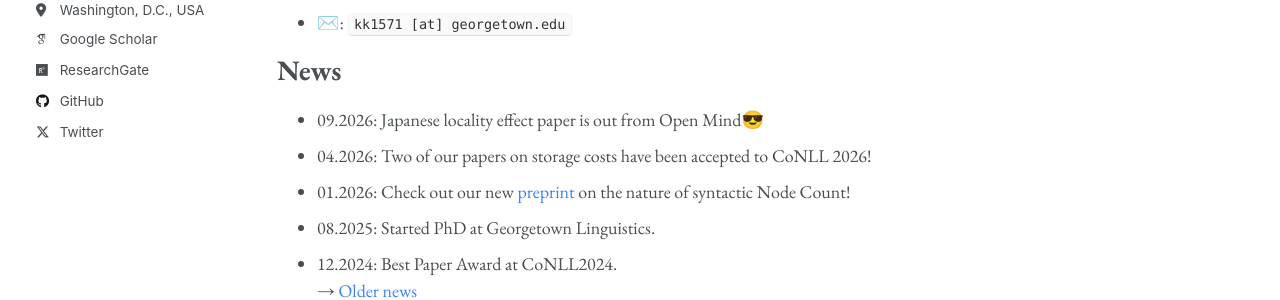
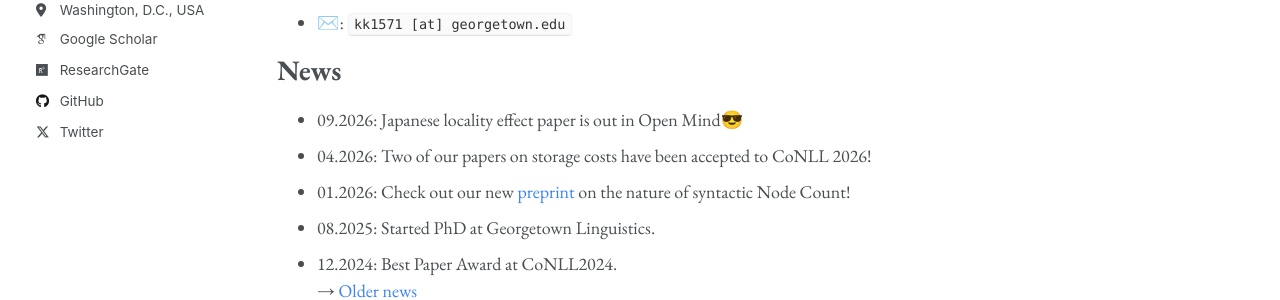
Before and after one commit to kohei-kaji/kohei-kaji.github.io, a Jekyll site: the page built from _pages/about.md, in a window 1280 px wide and 900 px high. Shown: the part 446-746 px from the top of the window. Built offline with Jekyll 4.4.1, drawn with Linux system fonts in a browser that asks for light colours; some web fonts are replaced.

Commit message:
from -> in

```diff
--- a/_pages/about.md
+++ b/_pages/about.md
@@ -26,7 +26,7 @@ Before that, I earned my M.A. and B.A. in Linguistics from **UTokyo**.
 
 News
 ======
-- 09.2026: Japanese locality effect paper is out from Open Mind😎
+- 09.2026: Japanese locality effect paper is out in Open Mind😎
 - 04.2026: Two of our papers on storage costs have been accepted to CoNLL 2026!
 - 01.2026: Check out our new [preprint](https://osf.io/preprints/psyarxiv/9msby_v2) on the nature of syntactic Node Count!
 - 08.2025: Started PhD at Georgetown Linguistics.
```
